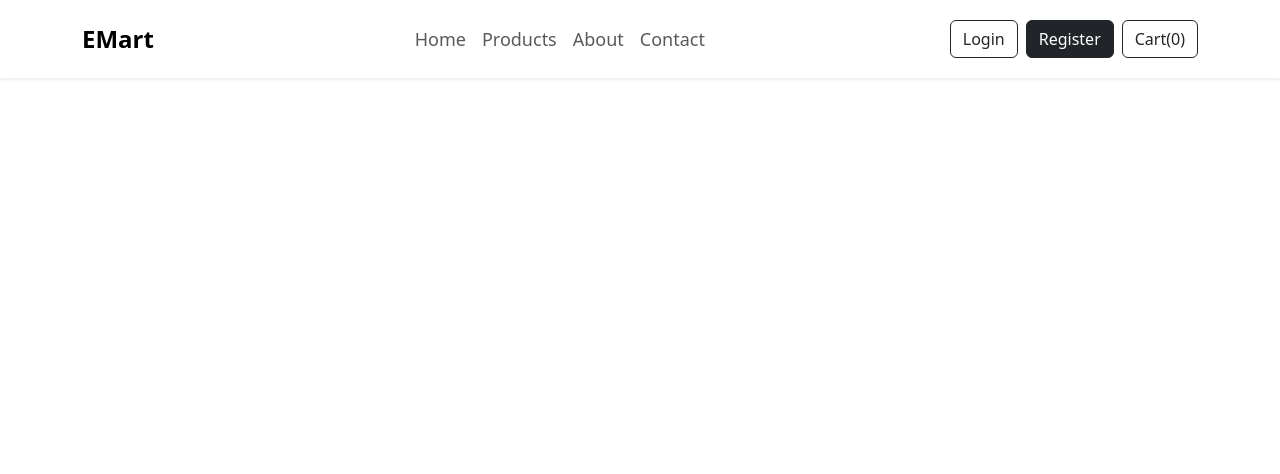
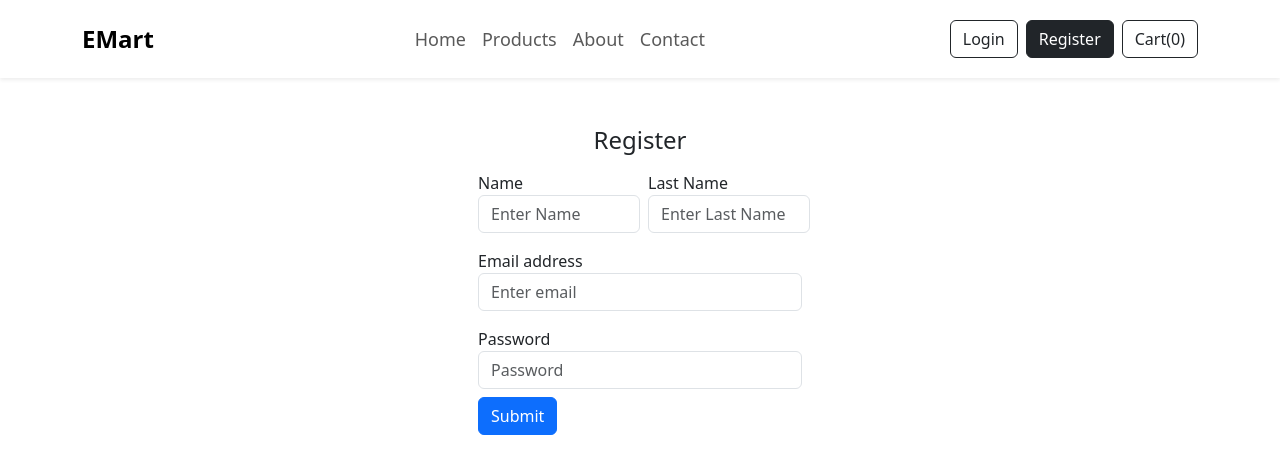
Before and after one commit to NoahNirmal/E-mart, a React (Create React App) app: page /register in a window 1280 px wide. Shown: the top 474 px of the page. Built offline with nearby package versions, Linux system fonts and the light colour scheme.

Commit message:
login register

```diff
--- /dev/null
+++ b/db-1688019016445.json
@@ -0,0 +1,3 @@
+{
+  "register": []
+}
--- /dev/null
+++ b/db.json
@@ -0,0 +1,18 @@
+{
+  "register": [
+    {
+      "name": "Noah",
+      "lastname": "Nirmal",
+      "email": "noahnirmal@gmail.com",
+      "password": "123",
+      "id": 1
+    },
+    {
+      "name": "khushi",
+      "lastname": "singh",
+      "email": "khushisingh@gmail.com",
+      "password": "12345",
+      "id": 2
+    }
+  ]
+}
--- a/package.json
+++ b/package.json
@@ -6,7 +6,9 @@
     "@testing-library/jest-dom": "^5.16.5",
     "@testing-library/react": "^13.4.0",
     "@testing-library/user-event": "^13.5.0",
+    "axios": "^1.4.0",
     "bootstrap": "^5.3.0",
+    "json-server": "^0.17.3",
     "react": "^18.2.0",
     "react-dom": "^18.2.0",
     "react-loading-skeleton": "^3.3.1",
@@ -17,6 +19,7 @@
     "web-vitals": "^2.1.4"
   },
   "scripts": {
+    "json-server": "json-server --watch db.json --port 3005",
     "start": "react-scripts start",
     "build": "react-scripts build",
     "test": "react-scripts test",
--- a/src/App.js
+++ b/src/App.js
@@ -1,20 +1,29 @@
 import './App.css';
 import { Home } from './Components/Home';
 import { Navbar } from './Components/Navbar';
-import { Routes,Route } from 'react-router-dom';
+import { Routes,Route, useLocation } from 'react-router-dom';
 import { Products } from './Components/Products';
 import { ProductDetails } from './Components/ProductDetails';
 import { Cart } from './Components/Cart';
+import About from './Components/About';
+import { Register } from './Components/Register';
+import { Login } from './Components/Login';
 function App() {
+  const location = useLocation()
   return (
     <div className="app">
-            <Navbar />
 
+      {/* {location.pathname !=="/login" && <Navbar/>} */}
+      <Navbar/>
       <Routes>
         <Route path='/' element={<Home/>}/>
         <Route path='/products' element={<Products/>}/>
         <Route path='/products/:id' element={<ProductDetails/>}/>
+        <Route path='/about' element={<About/>}/>
+        <Route path='/login' element={<Login/>}/>
+
         <Route path='/cart' element={<Cart/>}/>
+        <Route path='/register' element={<Register/>}/>
 
 
 
--- /dev/null
+++ b/src/Components/About.jsx
@@ -0,0 +1,25 @@
+import React from 'react'
+import { NavLink } from 'react-router-dom'
+
+const About = () => {
+    return (
+        <div>
+            <div className="container py-5 my-5">
+                <div className="row">
+                    <div className="col-md-6">
+                        <h1 className="text-dark fw-bold mb-4">About Us</h1>
+                        <p className="lead mb-4">
+                            Lorem ipsum dolor sit amet consectetur adipisicing elit. Nemo molestiae earum rem doloremque, nihil delectus ullam error consectetur? Dicta, non exercitationem in consectetur totam dolorum at voluptate laudantium aliquam, officiis perspiciatis molestias reiciendis consequuntur ullam perferendis velit blanditiis distinctio assumenda a maxime reprehenderit atque. Nam eius rerum distinctio, a illo earum, optio molestias nostrum maxime quibusdam delectus, adipisci impedit? Nam corporis reiciendis minus quod eaque, laborum veritatis voluptatibus id maiores tempore accusantium recusandae perspiciatis, officia cum ad maxime fuga repellendus a magni consequatur. Unde adipisci hic provident est sint corporis, dolorem esse autem soluta molestiae optio quisquam eligendi obcaecati minima?
+                        </p>
+                        <NavLink to="/contact" className="btn btn-outline-dark px-3">Contact Us</NavLink>
+                    </div>
+                    <div className="col-md-6 d-flex justify-content-center">
+                        <img src="/assets/images/about.png" alt="About Us" height="400px" width="400px" />
+                    </div>
+                </div>
+            </div>
+        </div>
+    )
+}
+
+export default About
--- /dev/null
+++ b/src/Components/Login.jsx
@@ -0,0 +1,100 @@
+import axios from 'axios'
+import React ,{useEffect,useState}from 'react'
+import { useDispatch } from 'react-redux'
+import { NavLink, useNavigate } from 'react-router-dom'
+import { loginchange } from '../Redux/action'
+
+export const Login = () => {
+  const [registerdata, setRegisterdata] = useState([])
+  const [logindata, setlogindata] = useState({
+    email:"",
+    password:""
+  })
+
+const dispatch = useDispatch()
+const navigate =useNavigate()
+
+  useEffect(() => {
+
+    const getLogindata=()=>{
+      axios.get("http://localhost:3005/register").then((res)=>{
+        setRegisterdata(res.data)
+      }).catch((err)=>{
+        console.log(err)
+      })
+    }
+    getLogindata()
+
+
+  }, [])
+
+  const logincred=(e)=>{
+    e.preventDefault()
+    const filterdata= registerdata.filter((ele)=>{
+      console.log(ele)
+      return ele.email === logindata.email && ele.password === logindata.password
+    })
+   console.log(registerdata,"dbjson")
+    console.log(filterdata,"filter")
+    if(filterdata.length>0){
+      dispatch(loginchange())
+      navigate("/cart")
+
+    }
+    else{
+      alert("login credential are incorrect")
+    }
+  }
+
+
+  return (
+
+    <>
+     <div className="container px-5 py-5 d-flex justify-content-center align-items-center">
+        <div className="row col-md-4 ">
+          <form onSubmit={(e)=>logincred(e)}>
+            <div className="form-group py-2">
+              <label for="exampleInputEmail1">Email address</label>
+              <input
+                type="email"
+                className="form-control"
+                id="exampleInputEmail1"
+                aria-describedby="emailHelp"
+                placeholder="Enter email"
+                onChange={(e)=>setlogindata({...logindata,email:e.target.value})}
+              />
+
+            </div>
+            <div className="form-group py-2">
+              <label for="exampleInputPassword1">Password</label>
+              <input
+                type="password"
+                className="form-control"
+                id="exampleInputPassword1"
+                placeholder="Password"
+                onChange={(e)=>setlogindata({...logindata,password:e.target.value})}
+
+              />
+            </div>
+            {/* <div className="form-check py-2">
+              <input
+                type="checkbox"
+                className="form-check-input"
+                id="exampleCheck1"
+              />
+              <label className="form-check-label" for="exampleCheck1">
+                Check me out
+              </label>
+            </div> */}
+            <button type="submit" className="btn btn-primary">
+              Submit
+            </button>
+            <NavLink  to="/register" className="btn btn-primary ms-2">
+              Register
+            </NavLink>
+          </form>
+        </div>
+      </div>
+    </>
+  )
+}
--- a/src/Components/Navbar.jsx
+++ b/src/Components/Navbar.jsx
@@ -1,6 +1,6 @@
 import React from 'react'
 import './Navbar.css'
-import { Link, NavLink } from 'react-router-dom'
+import {  NavLink } from 'react-router-dom'
 import { useSelector } from 'react-redux'
 
 export const Navbar = () => {
@@ -10,7 +10,7 @@ export const Navbar = () => {
         <div>
             <nav className="navbar navbar-expand-lg navbar-light bg-white py-3 shadow-sm">
                 <div className="container">
-                    <a className="navbar-brand fw-bold fs-4" href="#">EMart</a>
+                    <NavLink className="navbar-brand fw-bold fs-4" to="/">EMart</NavLink>
                     <button className="navbar-toggler" type="button" data-bs-toggle="collapse" data-bs-target="#navbarSupportedContent" aria-controls="navbarSupportedContent" aria-expanded="false" aria-label="Toggle navigation">
                         <span className="navbar-toggler-icon"></span>
                     </button>
@@ -36,7 +36,10 @@ export const Navbar = () => {
                         </ul>
                         <div className="buttons">
                             <NavLink to="/login" className="btn btn-outline-dark">Login</NavLink>
-                            <NavLink to="/register" className="btn btn-outline-dark ms-2">Register</NavLink>
+                            <NavLink to="/register" className="btn btn-outline-dark ms-2" >Register</NavLink>
+                            {/* <button  className="btn btn-outline-dark ms-2"   data-bs-toggle="modal"
+          data-bs-target="#signupModal">Register</button> */}
+
                             <NavLink to="/cart" className="btn btn-outline-dark ms-2">Cart({CartData.length})</NavLink>
                         </div>
                     </div>
--- /dev/null
+++ b/src/Components/Register.jsx
@@ -0,0 +1,112 @@
+import React, { useState } from "react";
+import axios from "axios";
+import { useNavigate } from "react-router-dom";
+
+export const Register = () => {
+  const [rdata, setRdata] = useState({
+    name: "",
+    lastname: "",
+    email: "",
+    password: "",
+  });
+  const navigate =useNavigate()
+
+  const registerData = (e) => {
+    e.preventDefault();
+    if(rdata.name===""|| rdata.lastname=== "" || rdata.email===""|| rdata.password ===""){
+      alert("please enter details")
+    }
+    else{
+      axios
+      .post("http://localhost:3005/register", rdata)
+      .then((response) => {
+        console.log(response.data);
+      })
+      .catch((error) => {
+        console.log(error);
+      });
+
+      alert("Register Successfully")
+
+      setRdata({
+        name: "",
+        lastname: "",
+        email: "",
+        password: "",
+      })
+
+      navigate("/login")
+    }
+
+  };
+
+  return (
+    <>
+      <div className="container px-5 py-5 d-flex flex-column justify-content-center align-items-center">
+        <h4>Register</h4>
+        <div className="row col-md-4">
+          <form onSubmit={registerData}>
+            <div className="form-group py-2 d-flex">
+              <div className="col-md-6">
+                <label htmlFor="Name1">Name</label>
+                <input
+                value={rdata.name}
+                  type="text"
+                  className="form-control"
+                  id="Name1"
+                  placeholder="Enter Name"
+                  onChange={(e) =>
+                    setRdata({ ...rdata, name: e.target.value })
+                  }
+                />
+              </div>
+              <div className="col-md-6 ms-2">
+                <label htmlFor="LastName">Last Name</label>
+                <input
+                  value={rdata.lastname}
+                  type="text"
+                  className="form-control"
+                  id="LastName"
+                  placeholder="Enter Last Name"
+                  onChange={(e) =>
+                    setRdata({ ...rdata, lastname: e.target.value })
+                  }
+                />
+              </div>
+            </div>
+            <div className="form-group py-2">
+              <label htmlFor="exampleInputEmail1">Email address</label>
+              <input
+                value={rdata.email}
+                type="email"
+                className="form-control"
+                id="exampleInputEmail1"
+                aria-describedby="emailHelp"
+                placeholder="Enter email"
+                onChange={(e) =>
+                  setRdata({ ...rdata, email: e.target.value })
+                }
+              />
+            </div>
+            <div className="form-group py-2">
+              <label htmlFor="exampleInputPassword1">Password</label>
+              <input
+               value={rdata.password}
+                type="password"
+                className="form-control"
+                id="exampleInputPassword1"
+                placeholder="Password"
+                onChange={(e) =>
+                  setRdata({ ...rdata, password: e.target.value })
+                }
+              />
+            </div>
+            <button type="submit" className="btn btn-primary">
+              Submit
+            </button>
+          </form>
+        </div>
+      </div>
+    </>
+  );
+};
--- a/src/Redux/action.js
+++ b/src/Redux/action.js
@@ -1,5 +1,6 @@
 export const ADDITEM="ADDITEM"
 export const DELETEITEM="DELETEITEM"
+export const LOGIN ="LOGIN"
 
 
 export const addCart=(product)=>{
@@ -17,3 +18,11 @@ export const delCart=(product)=>{
 
     }
 }
+
+export const loginchange=()=>{
+    return {
+        type: LOGIN,
+
+
+    }
+}
--- a/src/index.js
+++ b/src/index.js
@@ -5,6 +5,7 @@ import App from './App';
 import reportWebVitals from './reportWebVitals';
 import '../node_modules/bootstrap/dist/css/bootstrap.min.css'
 import '../node_modules/bootstrap/dist/js/bootstrap.min.js'
+
 
 import {BrowserRouter} from "react-router-dom"
 import { Provider } from 'react-redux';
```
Also changed, not shown: src/Components/Cart.jsx (+11 -6 lines), src/Redux/reducer.js (+9 -2 lines), 1 other file (tests, documents, lock files or other folders).
